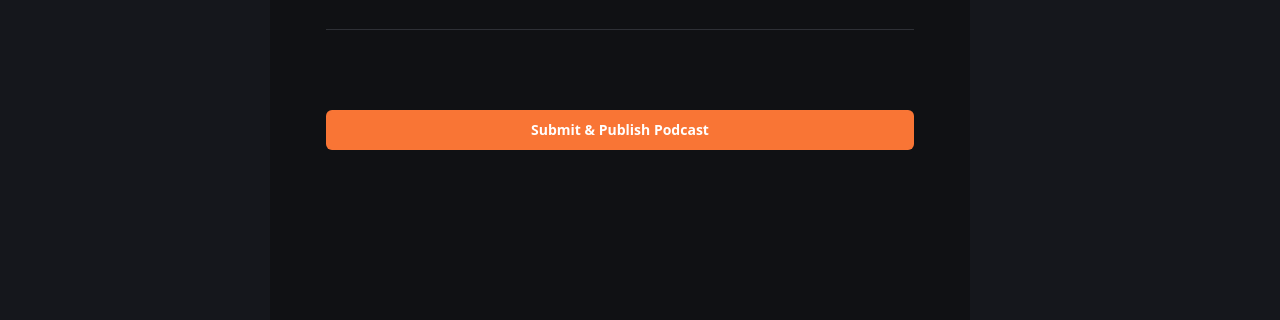
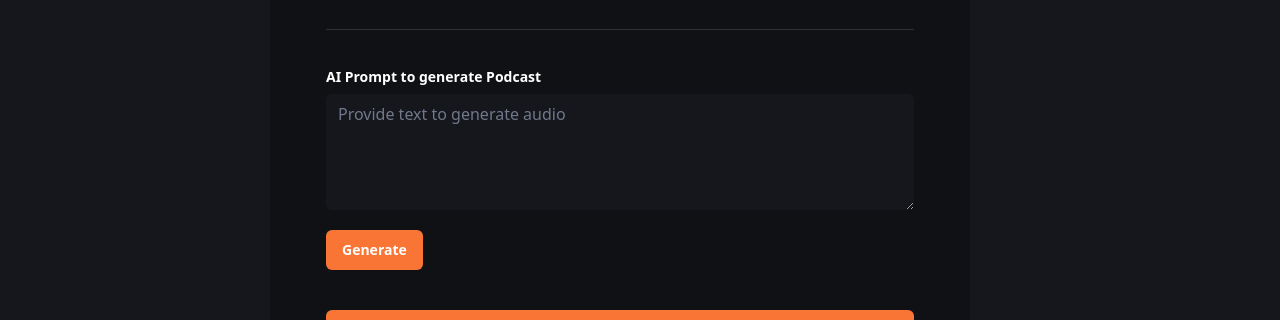
Before and after one commit to SametAydinhan/podcast-next, a Next.js app: page /create-podcast in a window 1280 px wide. Shown: the part 471-791 px from the top of the page. Built offline with nearby package versions, Linux system fonts and the light colour scheme; no server answers.

Commit message:
feat: create generatepodcast component

```diff
--- a/app/(root)/create-podcast/page.tsx
+++ b/app/(root)/create-podcast/page.tsx
@@ -88,7 +88,7 @@
                   </FormLabel>
                   <FormControl>
                     <Input
-                      className='input-class focus-visible:ring-orange-1'
+                      className='input-class focus-visible:ring-offset-orange-1'
                       placeholder='NextJS Pro Podcast'
                       {...field}
                     />
@@ -113,7 +113,7 @@
                     className='placeholder:text-gray-1'
                   />
                 </SelectTrigger>
-                <SelectContent className='text-16 border-none bg-black-1 font-bold text-white-1 focus:ring-orange-1'>
+                <SelectContent className='text-16 border-none bg-black-1 font-bold text-white-1 focus:ring-offset-orange-1'>
                   {voiceCatagories.map((catagory) => (
                     <SelectItem
                       key={catagory}
@@ -143,7 +143,7 @@
                   </FormLabel>
                   <FormControl>
                     <Textarea
-                      className='input-class focus-visible:ring-orange-1'
+                      className='input-class focus-visible:ring-offset-orange-1'
                       placeholder='Write a short podcast description'
                       {...field}
                     />
@@ -154,7 +154,15 @@
             />
           </div>
           <div className='flex flex-col pt-10'>
-            <GeneratePodcast />
+            <GeneratePodcast
+              setAudioStorageId={setAudioStorageId}
+              setAudio={setAudioUrl}
+              voiceType={voiceType}
+              audio={audioUrl}
+              voicePrompt={voicePrompt}
+              setVoicePrompt={setVoicePrompt}
+              setAudioDuration={setAudioDuration}
+            />
 
             <GenerateThumbnail />
 
--- a/components/GeneratePodcast.tsx
+++ b/components/GeneratePodcast.tsx
@@ -1,11 +1,84 @@
-import React from 'react'
+import { GeneratePodcastProps } from "@/types";
+import React, { useState } from "react";
+import { Label } from "./ui/label";
+import { Textarea } from "./ui/textarea";
+import { Button } from "./ui/button";
+import { Loader } from "lucide-react";
+import { log } from "console";
 
-const GeneratePodcast = () => {
+const useGeneratePodcast = (props: GeneratePodcastProps) => {
+  const [isGenerating, setIsGenerating] = useState(false);
+  // logic for podcast generation
+  const generatePodcast = async () => {
+    setIsGenerating(true);
+    // call the API to generate the podcast
+    props.setAudio("");
+    if (!props.voicePrompt) {
+      // todo: show error message
+      return setIsGenerating(false);
+    }
+    try {
+      // const response = await getPodcastAudio({
+      //   input: props.voicePrompt,
+      //   voice: props.voiceType,
+      // });
+    } catch (e) {
+      console.log("Error generating podcast", e);
+      //todo: show error message
+      setIsGenerating(false);
+    }
+    setIsGenerating(false);
+  };
+  return {
+    isGenerating,
+    generatePodcast,
+  };
+};
+
+const GeneratePodcast = (props: GeneratePodcastProps) => {
+  const { isGenerating, generatePodcast } = useGeneratePodcast(props);
   return (
     <div>
+      <div className='flex flex-col gap-2.5'>
+        <Label className='text-16 font-bold text-white-1'>
+          AI Prompt to generate Podcast
+        </Label>
+        <Textarea
+          className='input-class font-light focus-visible:ring-offset-orange-1'
+          placeholder='Provide text to generate audio'
+          rows={5}
+          value={props.voicePrompt}
+          onChange={(e) => props.setVoicePrompt(e.target.value)}
+        />
+      </div>
+      <div className='mt-5 w-full max-w-[200px]'>
+        <Button
+          type='submit'
+          className='text-16 bg-orange-1 py-4 font-bold text-white-1'
+        >
+          {isGenerating ? (
+            <>
+              Generating
+              <Loader size={20} className='animate-spin ml-2' />
+            </>
+          ) : (
+            "Generate"
+          )}
+        </Button>
+      </div>
+      {props.audio && (
+        <audio
+          controls
+          src={props.audio}
+          autoPlay
+          className='mt-5'
+          onLoadedMetadata={(e) =>
+            props.setAudioDuration(e.currentTarget.duration)
+          }
+        />
+      )}
+    </div>
+  );
+};
 
-    </div>
-  )
-}
-
-export default GeneratePodcast
+export default GeneratePodcast;
--- /dev/null
+++ b/types/index.ts
@@ -0,0 +1,137 @@
+/* eslint-disable no-unused-vars */
+
+import { Dispatch, SetStateAction } from "react";
+
+import { Id } from "@/convex/_generated/dataModel";
+
+export interface EmptyStateProps {
+  title: string;
+  search?: boolean;
+  buttonText?: string;
+  buttonLink?: string;
+}
+
+export interface TopPodcastersProps {
+  _id: Id<"users">;
+  _creationTime: number;
+  email: string;
+  imageUrl: string;
+  clerkId: string;
+  name: string;
+  podcast: {
+    podcastTitle: string;
+    pocastId: Id<"podcasts">;
+  }[];
+  totalPodcasts: number;
+}
+
+export interface PodcastProps {
+  _id: Id<"podcasts">;
+  _creationTime: number;
+  audioStorageId: Id<"_storage"> | null;
+  user: Id<"users">;
+  podcastTitle: string;
+  podcastDescription: string;
+  audioUrl: string | null;
+  imageUrl: string | null;
+  imageStorageId: Id<"_storage"> | null;
+  author: string;
+  authorId: string;
+  authorImageUrl: string;
+  voicePrompt: string;
+  imagePrompt: string | null;
+  voiceType: string;
+  audioDuration: number;
+  views: number;
+}
+
+export interface ProfilePodcastProps {
+  podcasts: PodcastProps[];
+  listeners: number;
+}
+
+export type VoiceType =
+  | "alloy"
+  | "echo"
+  | "fable"
+  | "onyx"
+  | "nova"
+  | "shimmer";
+
+export interface GeneratePodcastProps {
+  voiceType: VoiceType;
+  setAudio: Dispatch<SetStateAction<string>>;
+  audio: string;
+  setAudioStorageId: Dispatch<SetStateAction<Id<"_storage"> | null>>;
+  voicePrompt: string;
+  setVoicePrompt: Dispatch<SetStateAction<string>>;
+  setAudioDuration: Dispatch<SetStateAction<number>>;
+}
+
+export interface GenerateThumbnailProps {
+  setImage: Dispatch<SetStateAction<string>>;
+  setImageStorageId: Dispatch<SetStateAction<Id<"_storage"> | null>>;
+  image: string;
+  imagePrompt: string;
+  setImagePrompt: Dispatch<SetStateAction<string>>;
+}
+
+export interface LatestPodcastCardProps {
+  imgUrl: string;
+  title: string;
+  duration: string;
+  index: number;
+  audioUrl: string;
+  author: string;
+  views: number;
+  podcastId: Id<"podcasts">;
+}
+
+export interface PodcastDetailPlayerProps {
+  audioUrl: string;
+  podcastTitle: string;
+  author: string;
+  isOwner: boolean;
+  imageUrl: string;
+  podcastId: Id<"podcasts">;
+  imageStorageId: Id<"_storage">;
+  audioStorageId: Id<"_storage">;
+  authorImageUrl: string;
+  authorId: string;
+}
+
+export interface AudioProps {
+  title: string;
+  audioUrl: string;
+  author: string;
+  imageUrl: string;
+  podcastId: string;
+}
+
+export interface AudioContextType {
+  audio: AudioProps | undefined;
+  setAudio: React.Dispatch<React.SetStateAction<AudioProps | undefined>>;
+}
+
+export interface PodcastCardProps {
+  imgUrl: string;
+  title: string;
+  description: string;
+  podcastId: Id<"podcasts">;
+}
+
+export interface CarouselProps {
+  fansLikeDetail: TopPodcastersProps[];
+}
+
+export interface ProfileCardProps {
+  podcastData: ProfilePodcastProps;
+  imageUrl: string;
+  userFirstName: string;
+}
+
+export type UseDotButtonType = {
+  selectedIndex: number;
+  scrollSnaps: number[];
+  onDotButtonClick: (index: number) => void;
+};
```
Also changed, not shown: convex/openai.ts (added).
